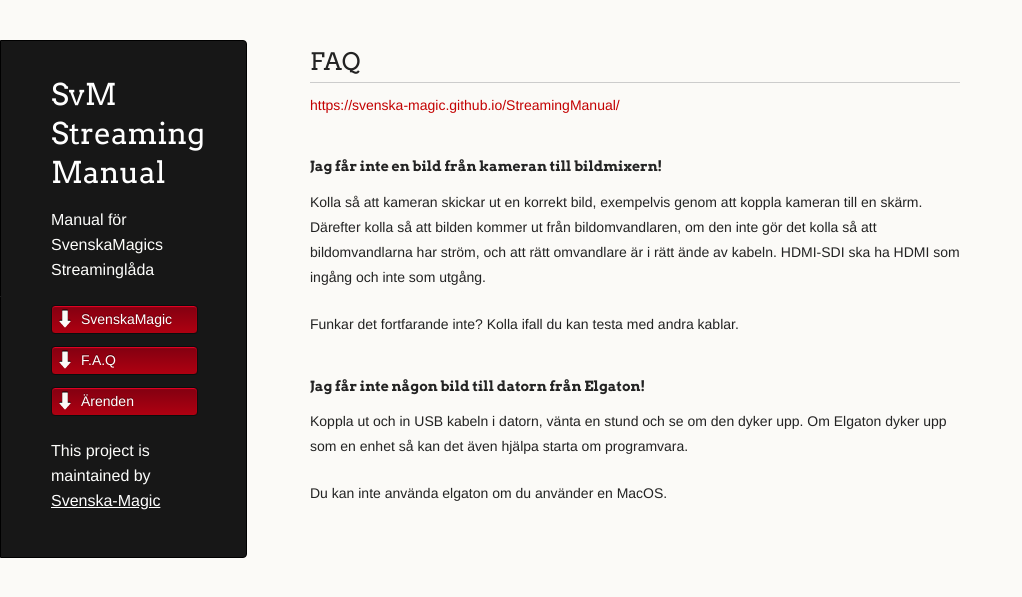
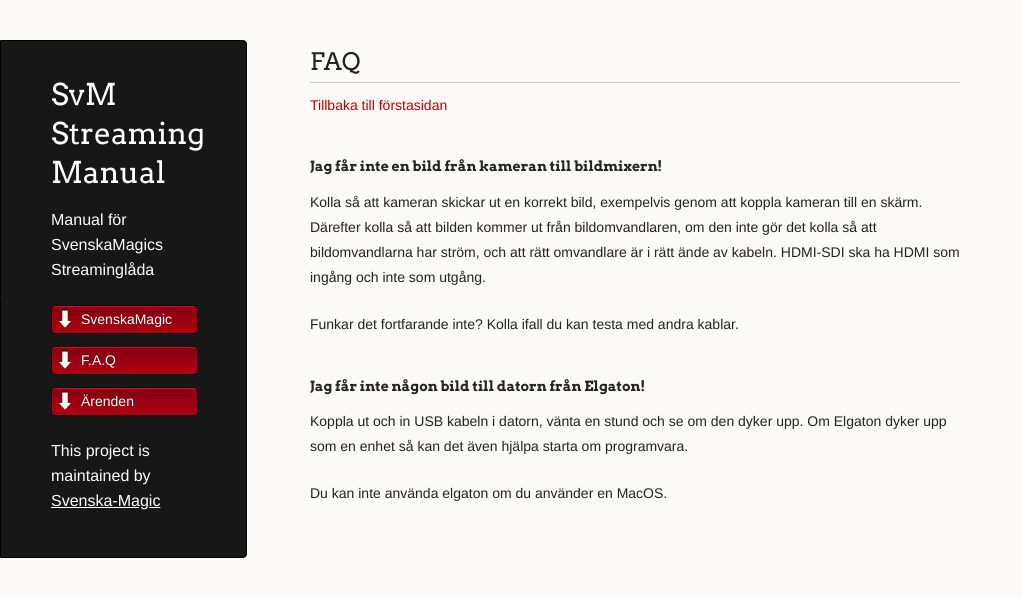
Before and after one commit to Svenska-Magic/StreamingManual, a Jekyll site: the page built from faq.md, in a window 1280 px wide. Shown: the top 597 px of the page, without its empty margins (0-1022 px from the left). Built offline with Jekyll 4.4.1, drawn with Linux system fonts in a browser that asks for light colours; our own code applies the rules of GitHub Pages for plain Markdown files.

Commit message:
Update faq.md

```diff
--- a/faq.md
+++ b/faq.md
@@ -3,7 +3,7 @@ layout: default
 ---
 
 ## FAQ
-[https://svenska-magic.github.io/StreamingManual/](Tillbaka till förstasidan)
+[Tillbaka till förstasidan](https://svenska-magic.github.io/StreamingManual/)
 
 #### Jag får inte en bild från kameran till bildmixern!
 Kolla så att kameran skickar ut en korrekt bild, exempelvis genom att koppla kameran till en skärm. Därefter kolla så att bilden kommer ut från bildomvandlaren, om den inte gör det kolla så att bildomvandlarna har ström, och att rätt omvandlare är i rätt ände av kabeln. HDMI-SDI ska ha HDMI som ingång och inte som utgång.
```
